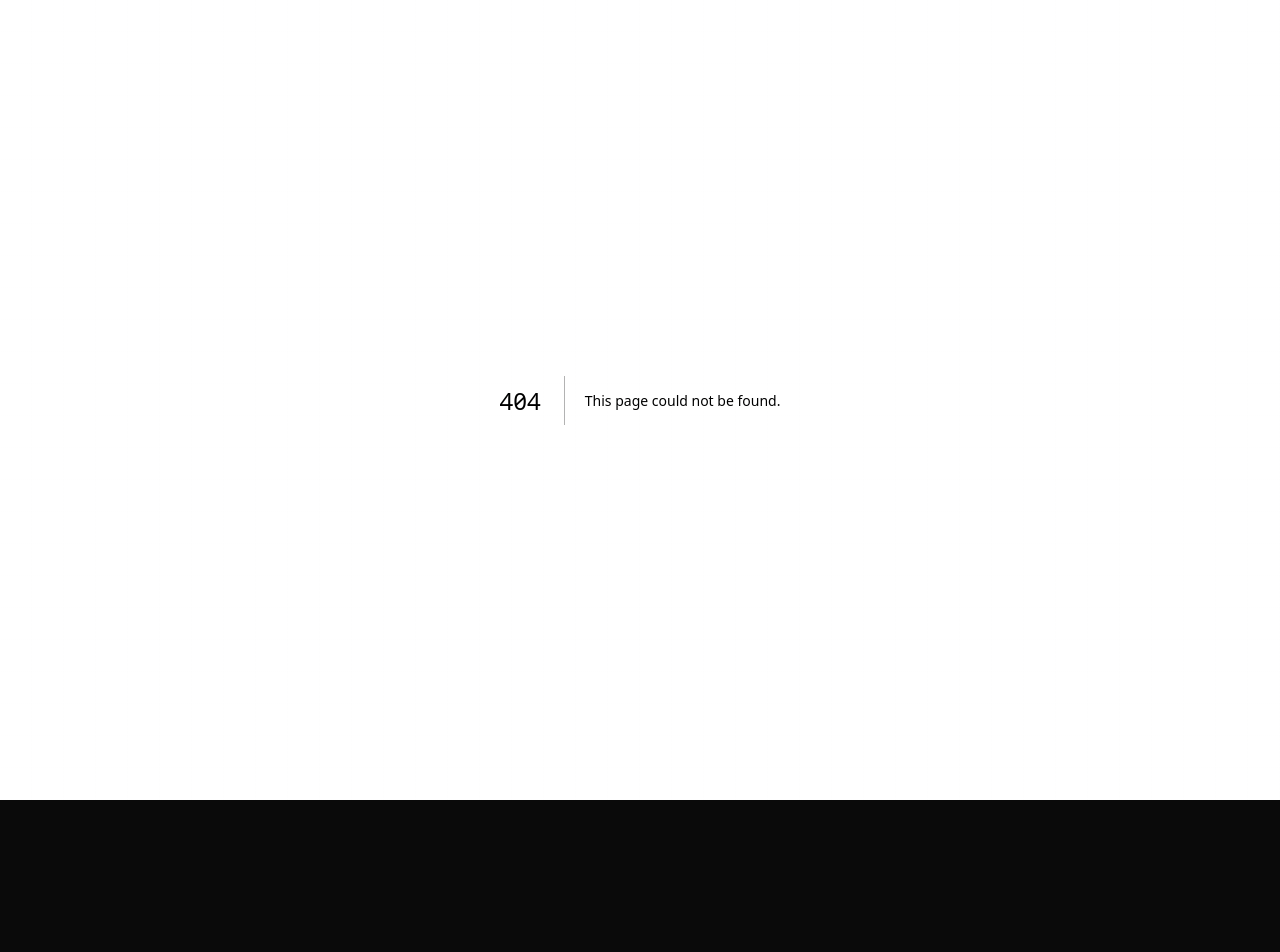
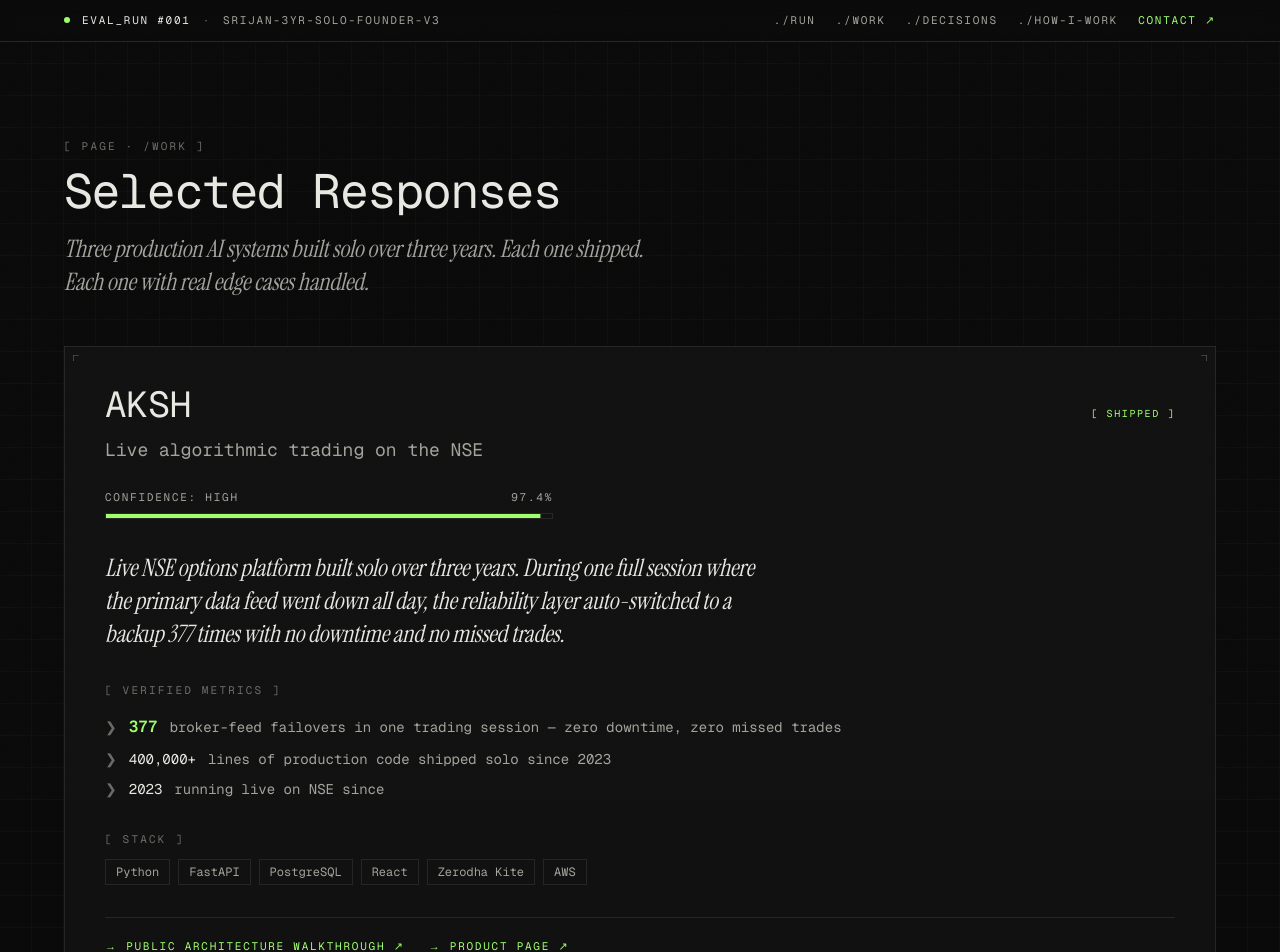
Before and after one commit to srijanarya/srijan-portfolio, a Next.js app: page /work in a window 1280 px wide. Before the commit this address had no page. Shown: the top 952 px of the page. Before the commit the page ends 800 px from the top, so only its background shows below. Built offline with nearby package versions, Linux system fonts and the light colour scheme.

Commit message:
Block 4: /work page — long-form case studies (4 projects, anchored by id, full diegetic per-project)

```diff
--- /dev/null
+++ b/app/work/page.tsx
@@ -0,0 +1,184 @@
+/**
+ * /work — Selected Responses
+ *
+ * Long-form case studies for each shipped project. Content sourced verbatim
+ * from interview-prep/portfolio-pages/work.md (the user's authentic voice).
+ *
+ * Each project is anchored by id so /work#aksh, /work#earningsiq etc. land
+ * at the right section (inbound links from the home page EvalCards).
+ */
+
+import type { Metadata } from "next";
+import Link from "next/link";
+import { EvalHeader } from "@/components/eval/EvalHeader";
+import { SectionMarker } from "@/components/eval/SectionMarker";
+import { ConfidenceBar } from "@/components/eval/ConfidenceBar";
+import { MetricBar } from "@/components/eval/MetricBar";
+import { HallucinationFlag } from "@/components/eval/HallucinationFlag";
+import { CornerBracket } from "@/components/eval/CornerBracket";
+import { CounterStat } from "@/components/eval/CounterStat";
+import { PROJECTS } from "@/app/data/projects";
+import type { Project } from "@/app/data/types";
+
+export const metadata: Metadata = {
+  title: "Selected Responses",
+  description:
+    "Long-form case studies of production AI systems shipped solo: AKSH, EarningsIQ, bmad-leadgen, WorldQuant BRAIN IQC 2026.",
+};
+
+const STATUS_COLOR = {
+  shipped:  "text-confidence",
+  active:   "text-warn",
+  archived: "text-ink-faint",
+} as const;
+
+function ProjectCaseStudy({ project: p }: { project: Project }) {
+  return (
+    <article
+      id={p.id}
+      className="relative bg-paper border border-line p-8 sm:p-10 scroll-mt-24"
+    >
+      <CornerBracket corner="tl" className="absolute top-2 left-2 text-ink-faint" />
+      <CornerBracket corner="tr" className="absolute top-2 right-2 text-ink-faint" />
+      <CornerBracket corner="bl" className="absolute bottom-2 left-2 text-ink-faint" />
+      <CornerBracket corner="br" className="absolute bottom-2 right-2 text-ink-faint" />
+
+      {/* Heading */}
+      <header className="grid gap-3 mb-6">
+        <div className="flex items-baseline justify-between gap-4">
+          <h2 className="text-3xl sm:text-4xl text-ink leading-none">{p.name}</h2>
+          <span
+            className={`text-[10px] uppercase tracking-[0.16em] shrink-0 ${STATUS_COLOR[p.status]}`}
+          >
+            [ {p.status} ]
+          </span>
+        </div>
+        <p className="text-ink-mute text-base sm:text-lg leading-relaxed">
+          {p.subtitle}
+        </p>
+      </header>
+
+      {/* Confidence */}
+      <div className="mb-8 max-w-md">
+        <ConfidenceBar value={p.confidence} label={`confidence: ${p.confidenceLabel}`} />
+      </div>
+
+      {/* Blurb — the editorial pull */}
+      <div className="mb-8 max-w-[70ch]">
+        <p className="font-serif-italic text-xl sm:text-2xl text-ink leading-snug">
+          {p.blurb}
+        </p>
+      </div>
+
+      {/* Metrics */}
+      <div className="mb-8">
+        <SectionMarker label="verified metrics" className="mb-4" />
+        <ul className="space-y-2.5">
+          {p.metrics.map((m, i) => (
+            <li key={i}>
+              <MetricBar
+                value={
+                  m.count !== undefined ? (
+                    <CounterStat
+                      to={m.count}
+                      precision={m.precision ?? 0}
+                      suffix={m.suffix ?? ""}
+                    />
+                  ) : (
+                    m.value
+                  )
+                }
+                label={m.label}
+                emphasis={i === 0}
+              />
+            </li>
+          ))}
+        </ul>
+      </div>
+
+      {/* Stack */}
+      {p.stack && p.stack.length > 0 && (
+        <div className="mb-8">
+          <SectionMarker label="stack" className="mb-3" />
+          <div className="flex flex-wrap gap-2 text-xs">
+            {p.stack.map((s) => (
+              <span
+                key={s}
+                className="inline-flex items-center px-2.5 py-1 border border-line text-ink-mute"
+              >
+                {s}
+              </span>
+            ))}
+          </div>
+        </div>
+      )}
+
+      {/* Hallucination flag */}
+      {p.hallucination?.caught && p.hallucination.decisionLink && (
+        <div className="mb-8 border-l-2 border-critical pl-5 py-3 bg-critical/[0.04]">
+          <div className="mb-2">
+            <HallucinationFlag count={1} href={p.hallucination.decisionLink} inline />
+          </div>
+          <p className="text-ink-mute text-sm leading-relaxed">
+            {p.hallucination.story}
+          </p>
+        </div>
+      )}
+
+      {/* Links */}
+      {p.links && p.links.length > 0 && (
+        <div className="flex flex-wrap gap-x-6 gap-y-2 text-[11px] uppercase tracking-[0.16em] border-t border-line pt-5">
+          {p.links.map((l) => (
+            <a
+              key={l.href}
+              href={l.href}
+              target="_blank"
+              rel="noopener noreferrer"
+              className="text-confidence hover:underline underline-offset-4"
+            >
+              → {l.label} ↗
+            </a>
+          ))}
+        </div>
+      )}
+    </article>
+  );
+}
+
+export default function WorkPage() {
+  return (
+    <main className="flex flex-1 flex-col">
+      <EvalHeader runId="001" subject="SRIJAN-3YR-SOLO-FOUNDER-V3" />
+
+      <section className="mx-auto w-full max-w-[1200px] px-6 py-16 md:py-20 lg:py-24">
+
+        {/* Page header */}
+        <div className="animate-fade-up mb-12 max-w-[64ch]">
+          <SectionMarker label="page · /work" className="mb-3" />
+          <h1 className="text-4xl sm:text-5xl text-ink leading-[1.05] tracking-tight mb-4">
+            Selected Responses
+          </h1>
+          <p className="font-serif-italic text-xl sm:text-2xl text-ink-mute leading-snug">
+            Three production AI systems built solo over three years. Each one shipped. Each one with real edge cases handled.
+          </p>
+        </div>
+
+        {/* Case studies — one per project, anchored by id */}
+        <div className="grid gap-12">
+          {PROJECTS.map((p) => (
+            <div key={p.id} className="animate-fade-up">
+              <ProjectCaseStudy project={p} />
+            </div>
+          ))}
+        </div>
+
+        {/* Navigation footer */}
+        <div className="mt-16 border-t border-line pt-6 flex flex-wrap items-center gap-6 text-[11px] uppercase tracking-[0.16em] text-ink-mute">
+          <Link href="/" className="hover:text-ink transition">← back to /run</Link>
+          <Link href="/decisions" className="hover:text-ink transition">./decisions →</Link>
+          <Link href="/how-i-work" className="hover:text-ink transition">./how-i-work →</Link>
+        </div>
+      </section>
+    </main>
+  );
+}
```
